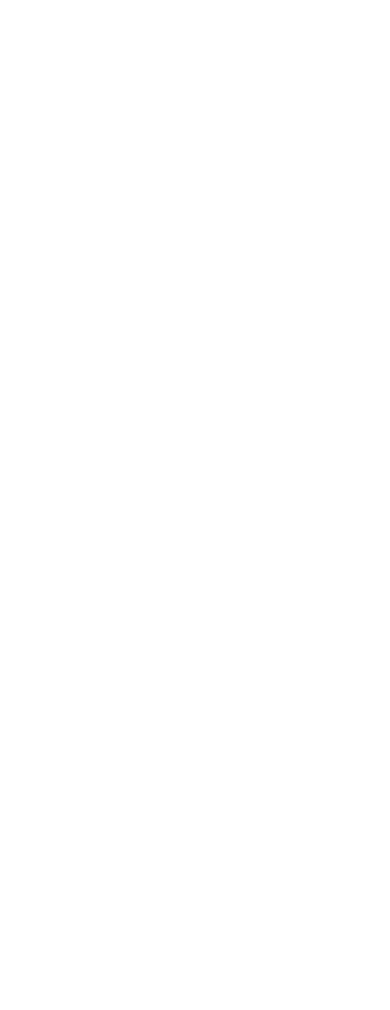
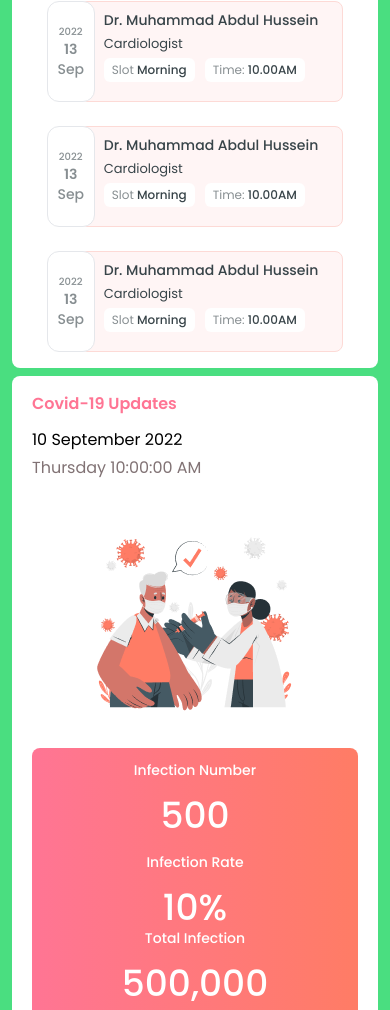
Before and after one commit to habiburrahman26/landing-page, a React (Create React App) app: page / in a window 390 px wide. Shown: the part 987-1997 px from the top of the page. Before the commit the page ends 853 px from the top, so only its background shows below. Built offline with nearby package versions, Linux system fonts and the light colour scheme.

Commit message:
complete appoinmennt mobile responsive

```diff
--- a/src/components/pages/Home/CovidUpdates.js
+++ b/src/components/pages/Home/CovidUpdates.js
@@ -4,12 +4,12 @@ import covidImage from '../../../assets/icon/Svg_sample2.png';
 const CovidUpdates = ({ darkMode }) => {
   return (
     <div
-      className={`px-5 py-4 hidden ${
+      className={`px-5 py-4 ${
         darkMode ? 'bg-darkMode3 text-darkModeText' : 'bg-white'
       } mt-2 rounded-lg`}
     >
       <div className="flex flex-col md:flex-row md:justify-between ">
-        <h3 className='text-hotpink font-semibold mb-3'>Covid-19 Updates</h3>
+        <h3 className="text-hotpink font-semibold mb-3">Covid-19 Updates</h3>
         <div className="flex flex-col gap-1">
           <p>10 September 2022</p>
           <p
@@ -21,9 +21,9 @@ const CovidUpdates = ({ darkMode }) => {
           </p>
         </div>
       </div>
-      <div className="flex flex-col md:flex-row gap-3 pt-7">
-        <img src={covidImage} alt="covid" />
-        <div className="bg-gradient-to-r from-hotpink to-orange w-full rounded-lg flex flex-col py-3 justify-center">
+      <div className="flex flex-col items-center md:flex-row gap-3 pt-7">
+        <img src={covidImage} alt="covid" className="w-[228px] h-[228px]" />
+        <div className="bg-gradient-to-r from-hotpink to-orange w-full rounded-lg flex flex-col py-3 justify-center items-center">
           <div className="text-white font-medium">
             <div className="text-center flex flex-col gap-4 mb-4">
               <p className="text-sm">Infection Number </p>
@@ -33,6 +33,14 @@ const CovidUpdates = ({ darkMode }) => {
               <p className="text-sm">Infection Rate </p>
               <p className="text-4xl ">10%</p>
             </div>
+            <div className="text-center lg:hidden flex flex-col gap-4 mb-4">
+              <p className="text-sm">Total Infection</p>
+              <p className="text-4xl ">500,000</p>
+            </div>
+            <div className="text-center lg:hidden flex flex-col gap-4 pb-3">
+              <p className="text-sm">Number Of Death</p>
+              <p className="text-4xl ">20</p>
+            </div>
           </div>
         </div>
       </div>
--- a/src/components/pages/Home/Home.js
+++ b/src/components/pages/Home/Home.js
@@ -61,7 +61,7 @@ const Home = () => {
                 </p>
               </div>
             </div>
-            <div className="grid grid-cols-2 lg:grid-cols-4 gap-8 pt-7 px-4">
+            <div className="grid grid-cols-2 lg:grid-cols-4 gap-8 pt-7 px-4 lg:px-0">
               <Service
                 darkMode={darkMode}
                 name="Pulse Count"
@@ -104,7 +104,7 @@ const Home = () => {
             {/* <TodoList darkMode={darkMode} /> */}
           </div>
           {/* upcomming appoinment */}
-          {/* <section className={`ml-0 hidden lg:ml-40  mr-6 h-[570px] hidden`}>
+          <section className={`mx-3 mt-4 md:mt-0 lg:ml-40 lg:mr-6 lg:h-[570px]`}>
             <div
               className={`p-4 rounded-lg ${
                 darkMode ? 'bg-darkMode3' : 'bg-white'
@@ -117,7 +117,7 @@ const Home = () => {
               <UpcommingAppoinment darkMode={darkMode} />
             </div>
             <CovidUpdates darkMode={darkMode} />
-          </section> */}
+          </section>
         </div>
         {/* <div className="hidden grid grid-cols-2 lg:grid-cols-4 gap-8 w-[718px] pt-7"></div> */}
       </div>
--- a/src/components/pages/Home/Service.js
+++ b/src/components/pages/Home/Service.js
@@ -23,13 +23,13 @@ const Service = ({
         <img src={image2} alt="bloodPresure" className="w-10 h-10" />
       )}
       <p
-        className={`font-semibold text-[11px] lg:text-[12.42px] ${
+        className={`font-semibold text-[11px] lg:tex-xs ${
           darkMode ? 'text-darkModeText' : 'text-lightDark'
         }`}
       >
         {name}
       </p>
-      <p className={`text-xs ${darkMode ? 'text-darkModeText' : 'text-lightDark'}`}>
+      <p className={`text-xs md:text-sm ${darkMode ? 'text-darkModeText' : 'text-lightDark'}`}>
         {bpm}
       </p>
       <p className="text-xs text-green-400 font-medium flex items-center gap-2">
--- a/src/components/pages/Home/UpcommingAppoinment.js
+++ b/src/components/pages/Home/UpcommingAppoinment.js
@@ -3,24 +3,24 @@ import React from 'react';
 const UpcommingAppoinment = ({ darkMode }) => {
   return (
     <div
-      className={`flex flex-col gap-6 hidden`}
+      className={`flex flex-col gap-6`}
     >
-      <div className="text-darkText flex pt-6 relative">
-        <div className='lg:w-[63px] h-[101px] bg-white   text-darkText rounded-xl border border-["#EDEBEB"] flex flex-col items-center justify-center -mr-4 z-10'>
-          <p className="font-medium text-[13px] opacity-60">2022</p>
-          <p className="font-semibold text-xl opacity-60">13</p>
-          <p className="font-medium text-xl opacity-60">Sep</p>
+      <div className="text-darkText flex justify-center pt-6 relative">
+        <div className='w-[48px] lg:w-[63px] h-[101px] bg-white   text-darkText rounded-xl border border-["#EDEBEB"] flex flex-col items-center justify-center -mr-4 z-10'>
+          <p className="font-medium text-[10px] lg:text-[13px] opacity-60">2022</p>
+          <p className="font-semibold text-sm lg:text-xl opacity-60">13</p>
+          <p className="font-medium text-sm lg:text-xl opacity-60">Sep</p>
         </div>
         <div className="lg:w-[342px] h-[101px] bg-lightPetch rounded-lg border border-petch flex flex-col gap-1 px-6 z-0 pt-2">
-          <p className="font-medium">Dr. Muhammad Abdul Hussein</p>
+          <p className="font-medium text-sm lg:text-lg">Dr. Muhammad Abdul Hussein</p>
           <p className="text-[13px]">Cardiologist</p>
           <div className="flex gap-[10px]">
-            <p className="px-2 py-1 bg-white rounded-md text-sm">
+            <p className="px-2 py-1 bg-white rounded-md text-xs md:text-sm">
               <span className="opacity-60">Slot</span>{' '}
               <span className="font-medium">Morning</span>{' '}
             </p>
-            <p className="px-2 py-1 bg-white rounded-md text-sm">
-              <span className="opacity-60">Time: </span>{' '}
+            <p className="px-2 py-1 bg-white rounded-md text-xs  md:text-sm">
+              <span className="opacity-60 ">Time: </span>{' '}
               <span className="font-medium">10.00AM</span>
             </p>
           </div>
```
